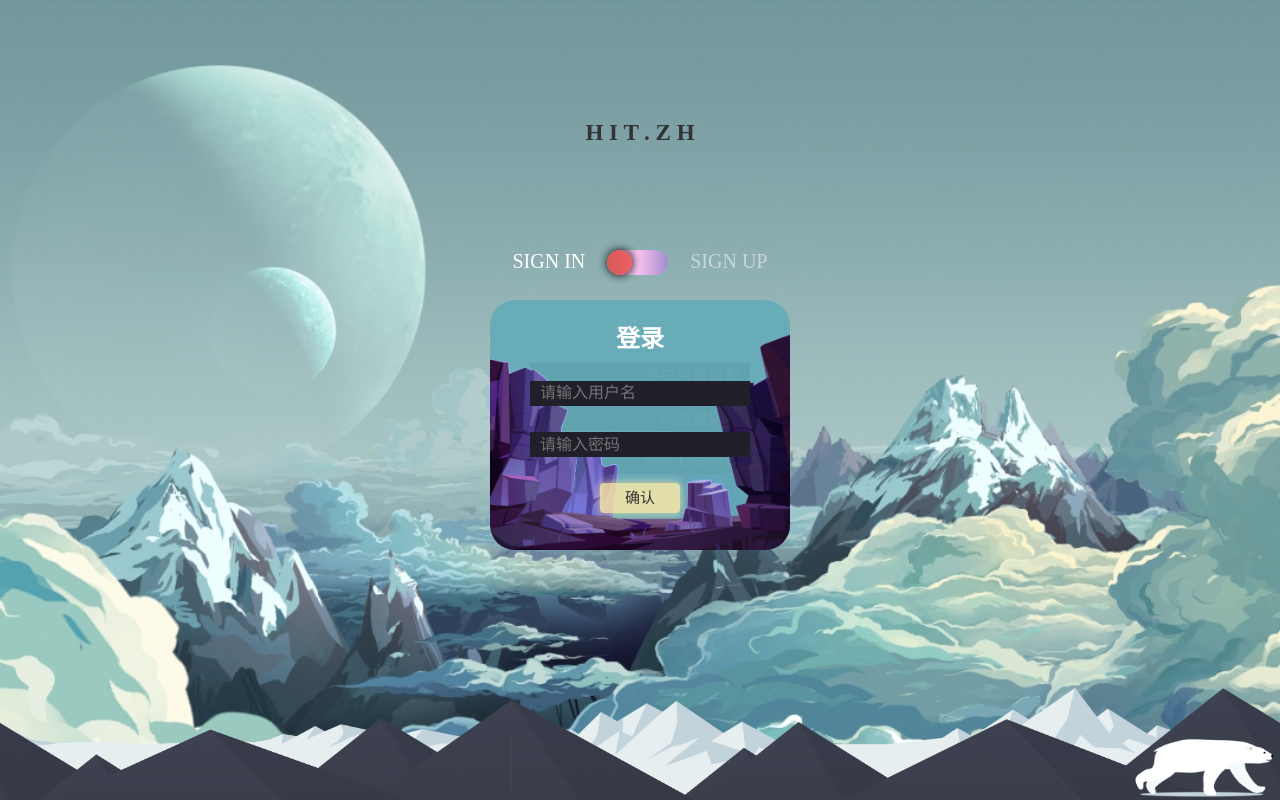
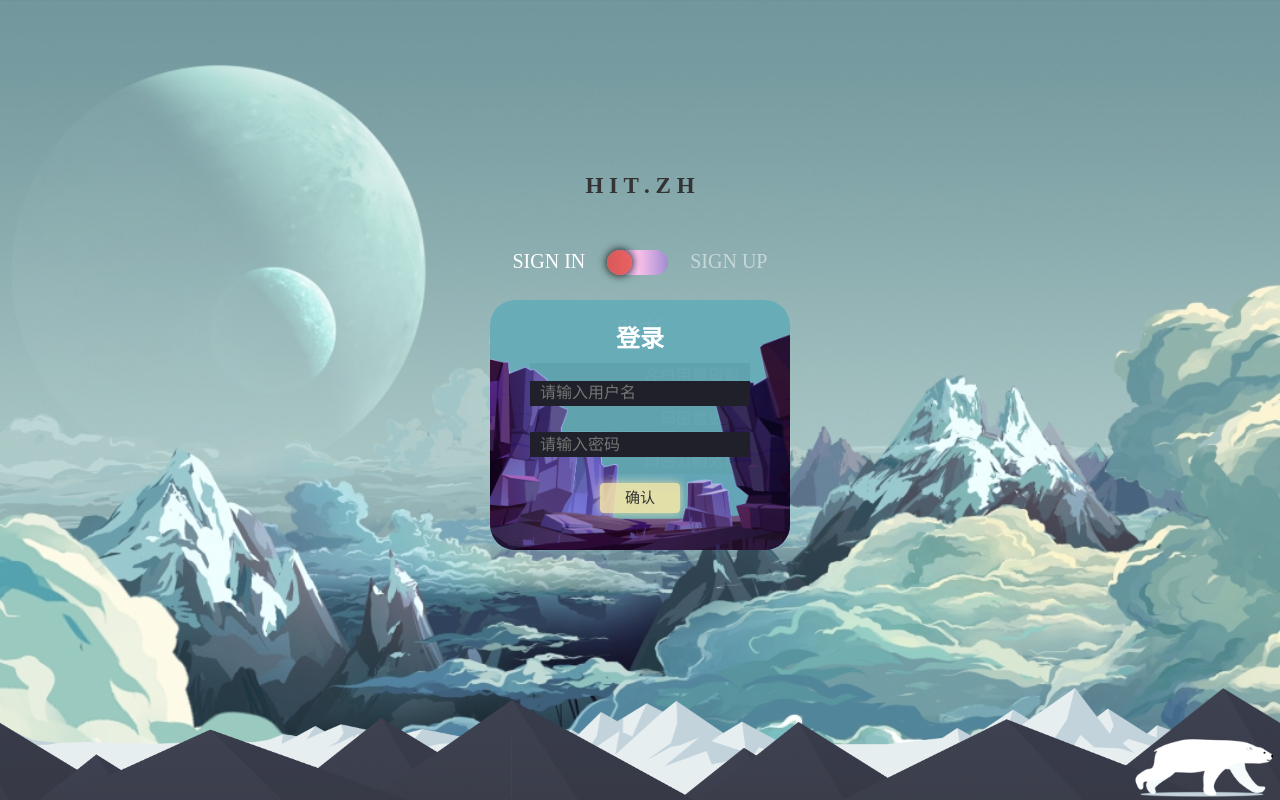
Before and after one commit to Hoshino-J/Project_hitzhihu, a plain HTML site: page login.html in a window 1280 px wide. Drawn offline with Linux system fonts and the light colour scheme.

Commit message:
second commit补充:解决logo的显示位置bug

```diff
--- a/css/login.css
+++ b/css/login.css
@@ -23,7 +23,7 @@ body {
 /* logo板块 */
 .logo {
     position: fixed;
-    top: 15%;
+    top: -15%;
     font: 900 23px '';
     color: #333;
     cursor: pointer;
--- a/login.html
+++ b/login.html
@@ -13,6 +13,9 @@
 </head>
 
 <body>
+    <!-- 顶部登录注册板块 -->
+    <div class="shell">
+        <!-- logo板块 -->
         <div class="logo">
             <span style="--i:1">H</span>
             <span style="--i:2">I</span>
@@ -21,8 +24,7 @@
             <span style="--i:5">Z</span>
             <span style="--i:6">H</span>
         </div>
-    <!-- 顶部登录注册板块 -->
-    <div class="shell">
+        <!-- 登录注册选择板块 -->
         <div class="top">
             <span class="off">SIGN IN</span>
             <div class="button" id="turn">
```
Lines whose indentation alone changed are shown as unchanged.
